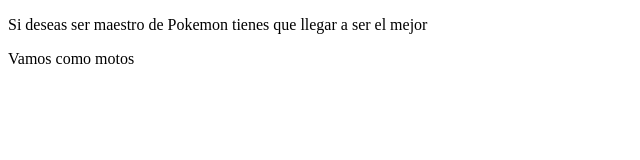
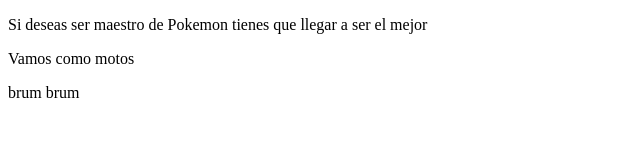
Before and after one commit to Pableras95/GitHub, a plain HTML site: page index.html in a window 1280 px wide. Shown: the full height of the page, 0-640 px from the left. Drawn offline with Linux system fonts and the light colour scheme.

Commit message:
Arrancando

```diff
--- a/index.html
+++ b/index.html
@@ -9,5 +9,6 @@
 <body>
     <p>Si deseas ser maestro de Pokemon tienes que llegar a ser el mejor</p>
     <p>Vamos como motos</p>
+    <p>brum brum</p>
 </body>
 </html>
```
